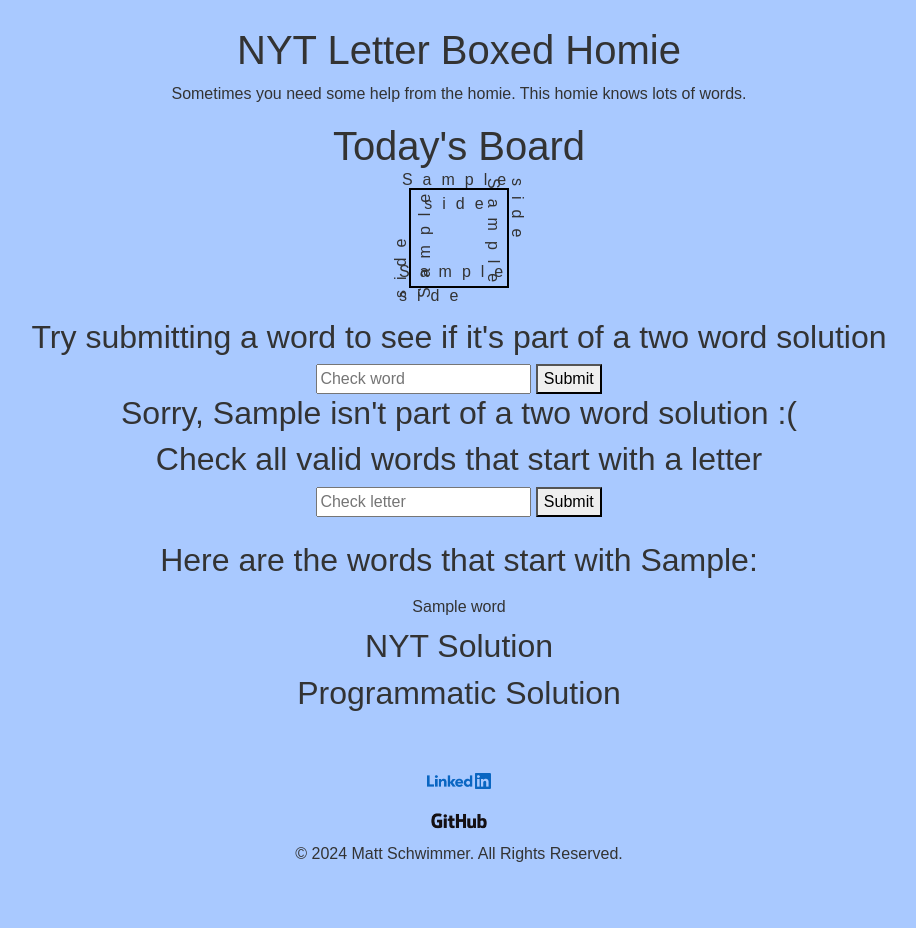
After one commit to mschwimmer/letterboxed, a Flask app: template templates/check-letter.html in a window 1280 px wide. The commit adds this page. Shown: the whole page, without its empty margins (181-1097 px from the left). Run offline with Flask 3, Linux system fonts and the light colour scheme; the template is opened without the code that fills it: most values are stand-ins (such as "Sample title", 1, 10 or a date in 2020); parts of the project's set-up code (start-up, migrations or seed data) failed here and were passed over.

Commit message:
Created separate route for check letter

```diff
--- a/app.py
+++ b/app.py
@@ -24,13 +24,14 @@ BOARD = Board(TODAY_METADATA['sides'])
 SOLVER = LetterBoxedSolver(BOARD, "words_easy.txt")
 TWO_WORD_SOLUTIONS = SOLVER.get_two_word_solutions()
 FLAT_TWO_WORD_SOLUTIONS = {word for solution in TWO_WORD_SOLUTIONS for word in solution}
+
+
 # Create a dict that matches first letter to list of words with first letter
 # FIRST_LETTER_MAP = {first_letter: [word for word in FLAT_TWO_WORD_SOLUTIONS if word.startswith(first_letter)] for first_letter in set(word[0] for word in FLAT_TWO_WORD_SOLUTIONS)}
 
 
 @app.route('/')
 def index():
-
     return render_template('index.html',
                            sides=TODAY_METADATA['sides'],
                            nyt_solution=TODAY_METADATA['nyt_solution'],
@@ -47,22 +48,22 @@ def check_word():
         print(FLAT_TWO_WORD_SOLUTIONS)
         print(user_input in FLAT_TWO_WORD_SOLUTIONS)
         return render_template('index.html',
-                            sides=TODAY_METADATA['sides'],
-                            nyt_solution=TODAY_METADATA['nyt_solution'],
-                            prog_solutions=TWO_WORD_SOLUTIONS,
-                            is_correct=is_correct,
-                            user_word=user_input)
+                               sides=TODAY_METADATA['sides'],
+                               nyt_solution=TODAY_METADATA['nyt_solution'],
+                               prog_solutions=TWO_WORD_SOLUTIONS,
+                               is_correct=is_correct,
+                               user_word=user_input)
 
 
 @app.route('/check_letter', methods=['POST'])
 def check_letter():
     if request.method == 'POST':
         user_input = request.form['user_letter'].lower()
-        valid_words = SOLVER.get_words_from_first_letter_dict().get(user_input)
+        valid_words = SOLVER.get_words_from_first_letter_dict().get(user_input, None)
         print(user_input)
         print(valid_words)
 
-        return render_template('index.html',
+        return render_template('check-letter.html',
                                sides=TODAY_METADATA['sides'],
                                nyt_solution=TODAY_METADATA['nyt_solution'],
                                prog_solutions=TWO_WORD_SOLUTIONS,
--- /dev/null
+++ b/templates/check-letter.html
@@ -0,0 +1,14 @@
+{% extends "index.html" %}
+
+{% block body %}
+{% if user_letter is not none and valid_words is not none %}
+    <h2>Here are the words that start with {{user_letter}}:</h2>
+    <ul>
+        {% for word in valid_words %}
+        <li>{{word}}</li>
+        {% endfor %}
+    </ul>
+    {% elif user_letter is not none and valid_words is none %}
+    <h2>Couldn't find any words that start with {{user_letter}}</h2>
+    {% endif %}
+{% endblock %}
--- a/templates/index.html
+++ b/templates/index.html
@@ -50,17 +50,9 @@
         <input type="text" name="user_letter" id="user-letter" placeholder="Check letter">
         <button type="submit">Submit</button>
     </form>
-
-    {% if user_letter is not none and valid_words is not none %}
-    <h2>Here are the words that start with {{user_letter}}:</h2>
-    <ul>
-        {% for word in valid_words %}
-        <li>{{word}}</li>
-        {% endfor %}
-    </ul>
-    {% elif user_letter is not none and valid_words is none %}
-    <h2>Couldn't find any words that start with {{user_letter}}</h2>
-    {% endif %}
+    <br>
+    {% block body %}
+    {% endblock %}
 
     <!-- SOLUTIONS -->
     <h2 id="nyt-solution-toggle">NYT Solution</h2>
@@ -71,10 +63,6 @@
         <li>{{solution[0]}}, {{solution[1]}}</li>
         {% endfor %}
     </ul>
-
-
-    <script src="{{ url_for('static', filename='script.js') }}"></script>
-
 
 
 <footer>
@@ -94,6 +82,6 @@
         <p>&copy; 2024 Matt Schwimmer. All Rights Reserved.</p>
     </div>
 </footer>
-
+<script src="{{ url_for('static', filename='script.js') }}"></script>
 </body>
 </html>
```
Also changed, not shown: static/style.css (line endings or trailing spaces).
